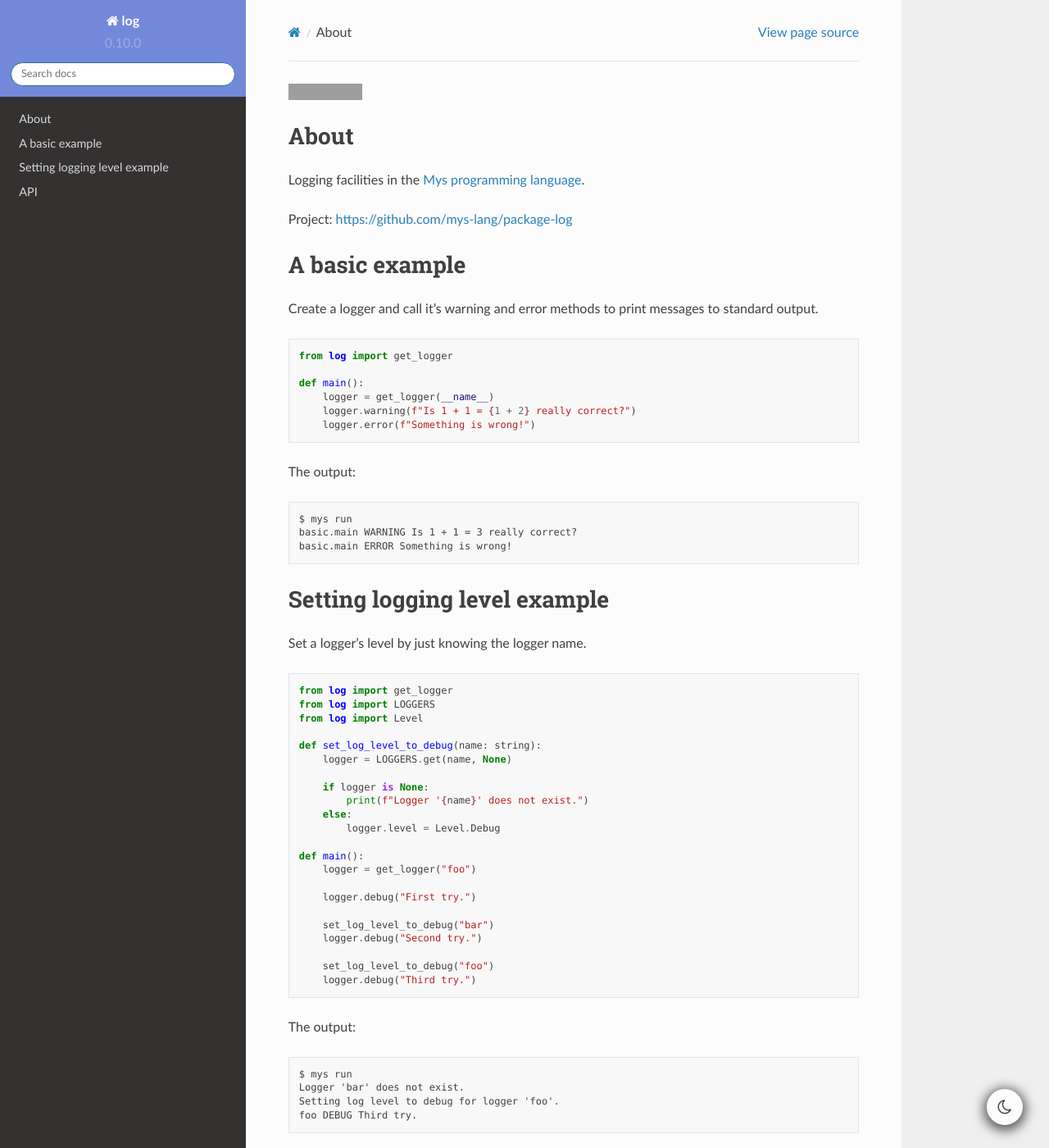
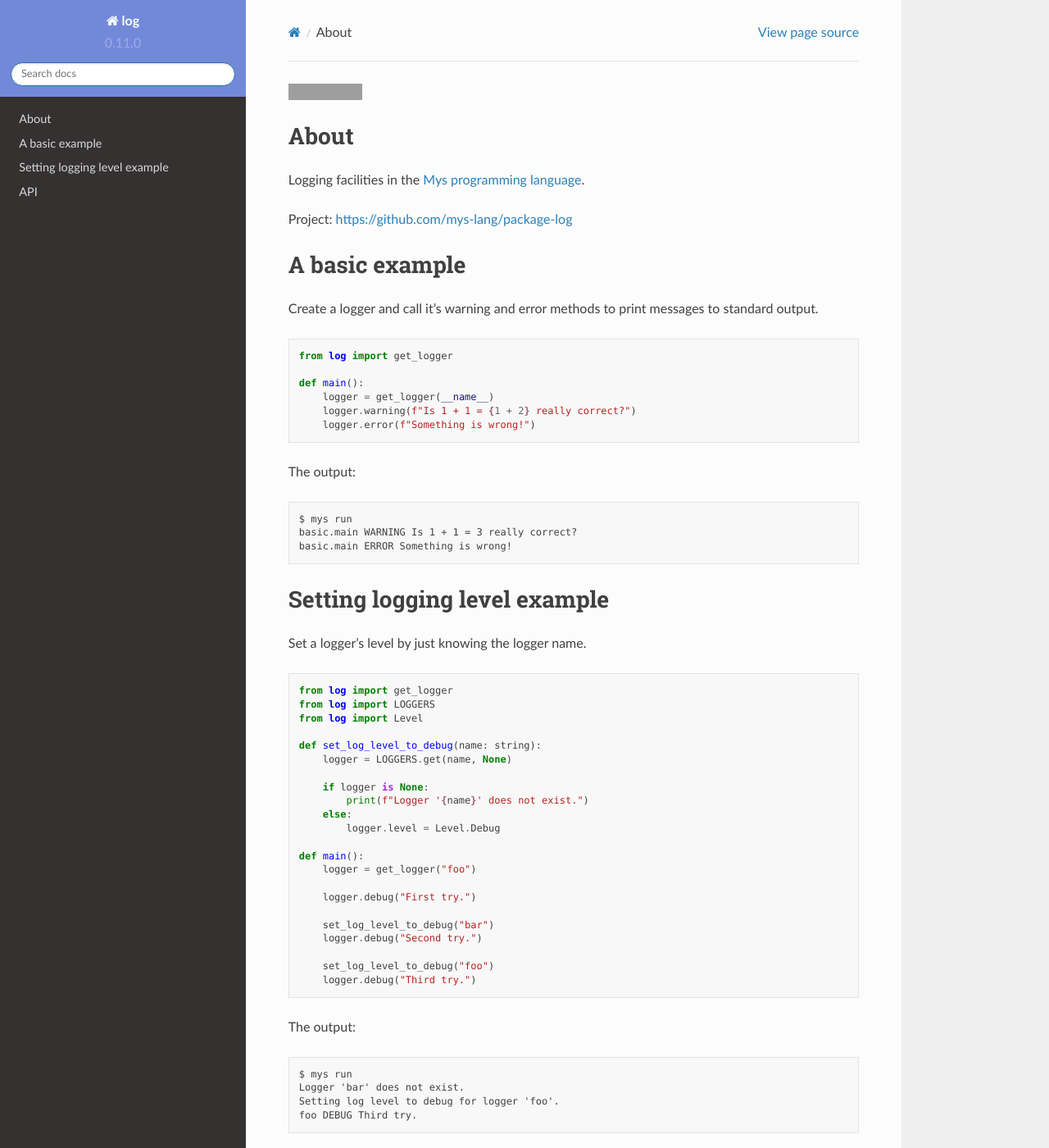
Before and after one commit to mys-lang/package-log, a Sphinx documentation site: the page built from doc/index.rst, in a window 1280 px wide and 1400 px high. Shown: the whole window at 82% size. Built offline with Sphinx 7.4.7 and the Read the Docs theme 2.0.0, drawn with Linux system fonts in a browser that asks for light colours; some of the changed text lies outside the part shown; grey boxes are pictures that could not be loaded.

```diff
--- a/doc/conf.py
+++ b/doc/conf.py
@@ -33,7 +33,7 @@ release = version
 # ones.
 extensions = [
     'sphinx_rtd_theme',
-    'sphinx_rtd_dark_mode',
+    'mys.sphinx_rtd_dark_mode',
     'mys.sphinx'
 ]
 
--- a/package.toml
+++ b/package.toml
@@ -1,5 +1,5 @@
 [package]
 name = "log"
-version = "0.10.0"
+version = "0.11.0"
 authors = ["Erik Moqvist <erik.moqvist@gmail.com>"]
 description = "Logging facilities."
```
